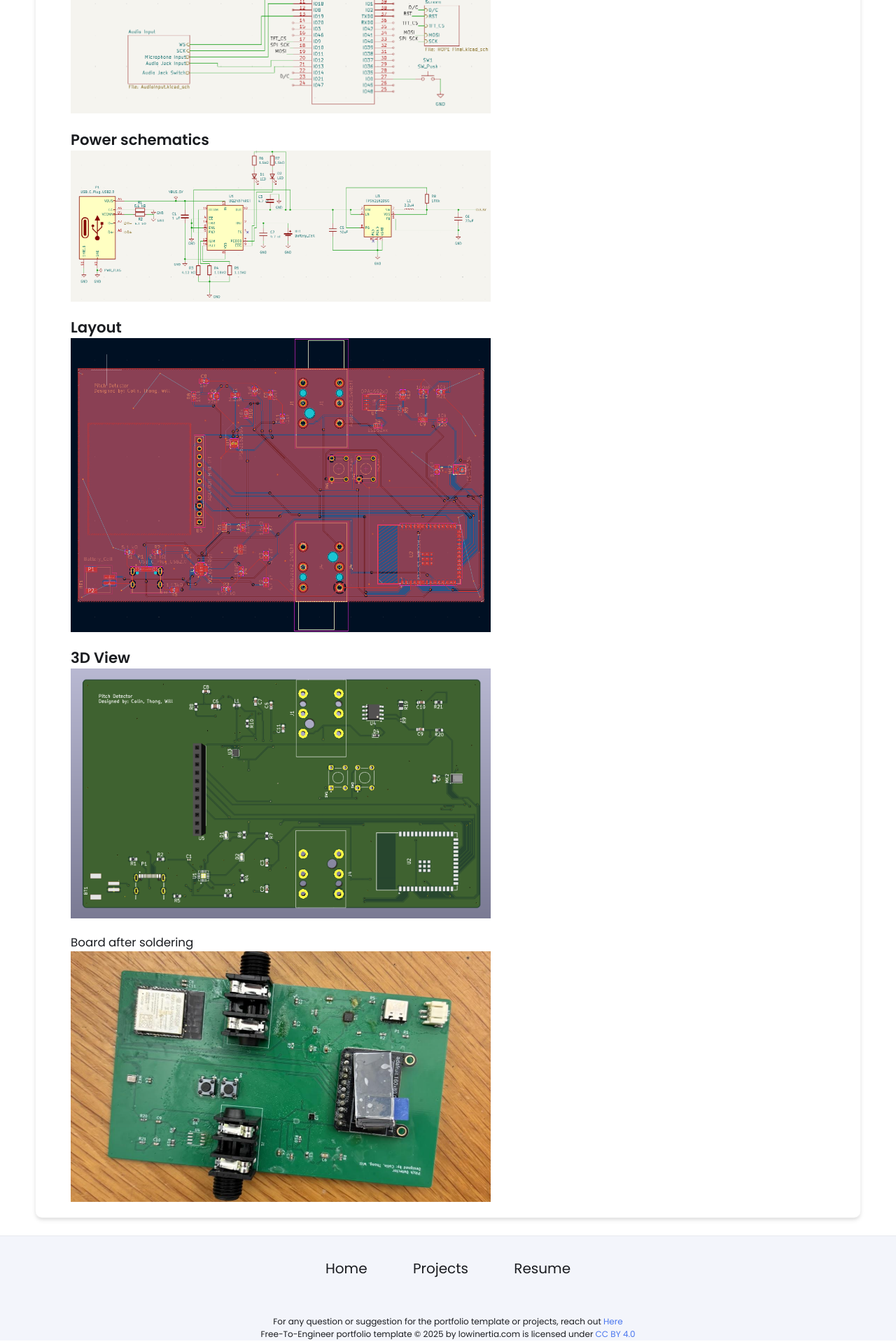
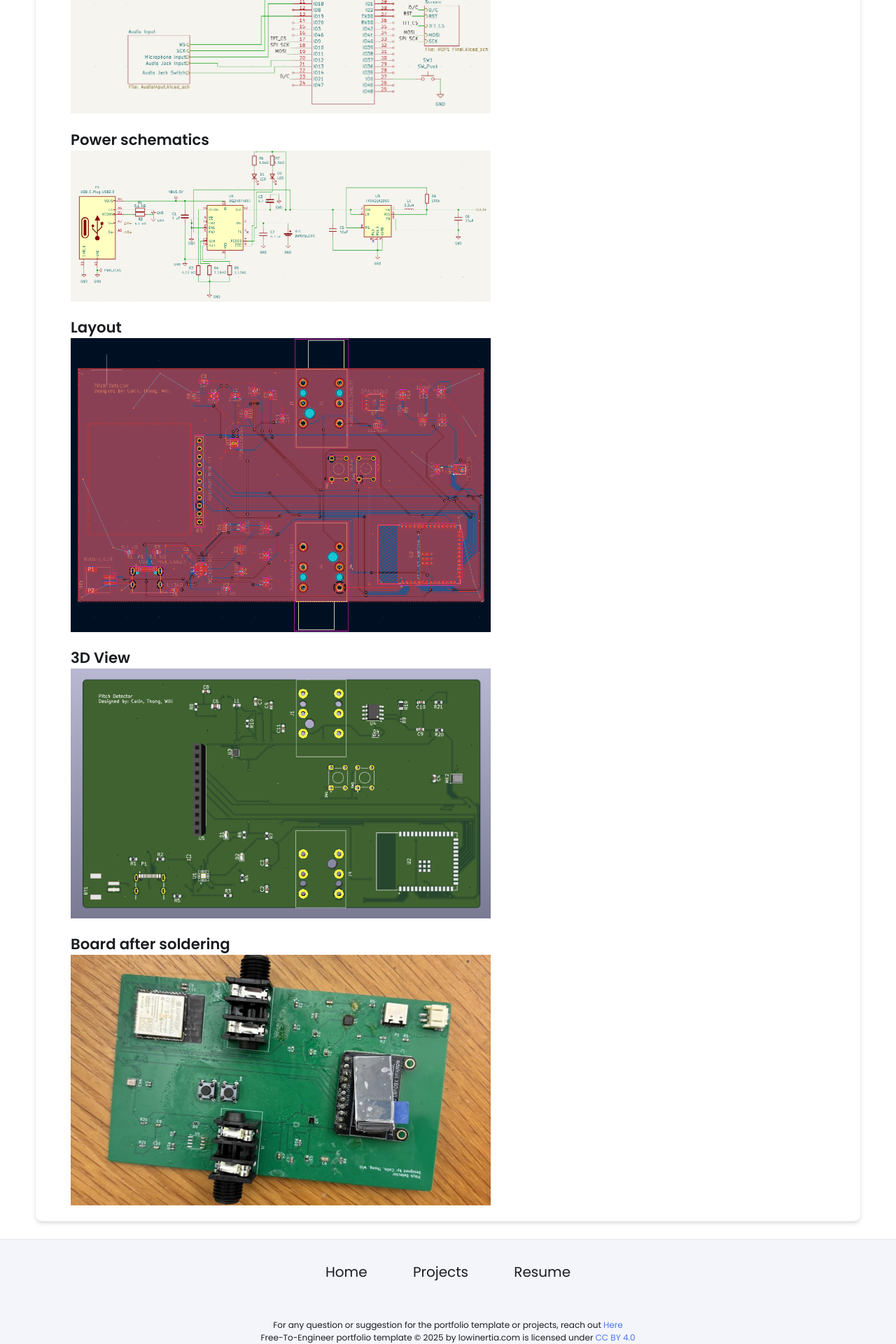
Before and after one commit to thongmn-8888/thongmn-8888.github.io, a Jekyll site: the page built from _projects/pitch-detector/index.md, in a window 1280 px wide. Shown: the part 1194-3114 px from the top of the page at 70% size. Built offline with Jekyll 4.4.1, drawn with Linux system fonts in a browser that asks for light colours.

```diff
--- a/_projects/pitch-detector/index.md
+++ b/_projects/pitch-detector/index.md
@@ -23,5 +23,5 @@ The Pitch Detector project focused on developing a portable system that identifi
 ## 3D View
 <img src="/assets/images/pitch-detector-project/3d-view.png" width="600">
 
-### Board after soldering
+## Board after soldering
 <img src="/assets/images/pitch-detector-project/solder.png" width="600">
```
